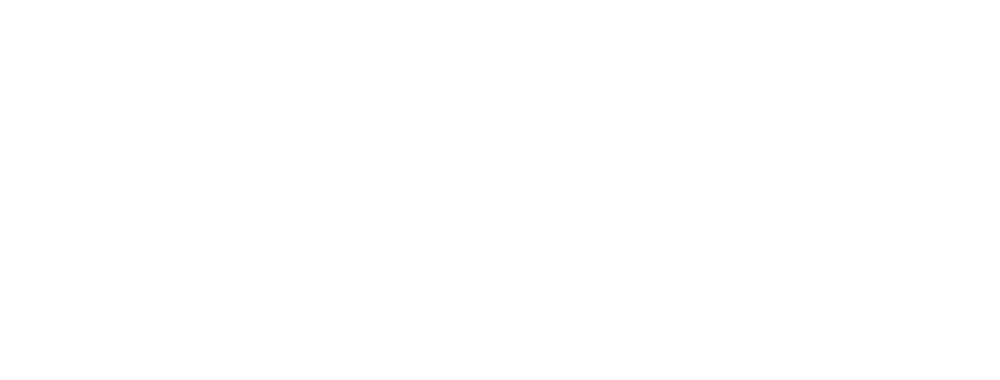
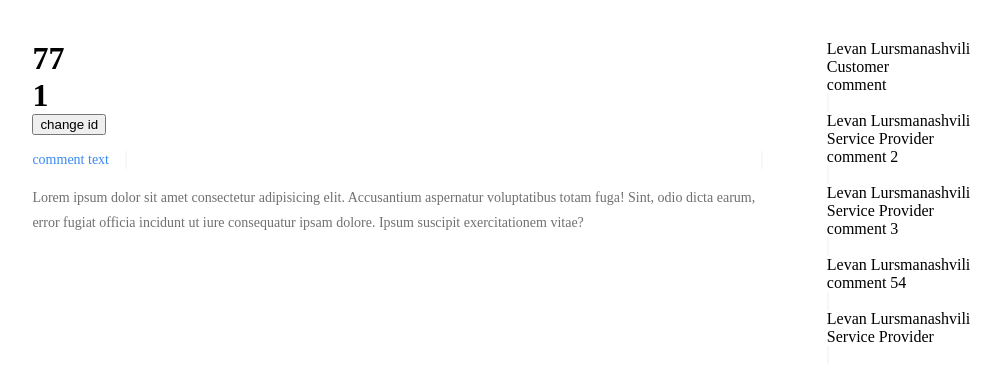
Before and after one commit to Ak-Lo/blog-typescript, a React (Vite) app: page /read-full-article/1 in a window 1280 px wide. Before the commit this address had no page. Shown: the top 380 px of the page, without its empty margins (102-1102 px from the left). Built offline with nearby package versions, Linux system fonts and the light colour scheme.

Commit message:
refactor: reac full article functionality added.

```diff
--- a/src/App.tsx
+++ b/src/App.tsx
@@ -8,7 +8,7 @@
     <BrowserRouter>
       <Routes>
         <Route path="/" element={<BlogLandingPage />} />
-        <Route path="/read-full-article" element={<ReadFullArticle />} />
+        <Route path="/read-full-article/:id" element={<ReadFullArticle />} />
       </Routes>
     </BrowserRouter>
   )
--- a/src/assets/json-data.ts
+++ b/src/assets/json-data.ts
@@ -13,6 +13,7 @@
         title: "როგორ გავარემონტოთ საკამი",
         category: "BUILDING",
         description: "ჩვენი პლატფორმის მიზანია ნდობასთან და ხარისხთან დაკავშირებული პრობლემების გადაჭრა, რომელიც დიდი გამოწვევაა მომსახურების სფეროში.",
+        text: "Lorem ipsum dolor sit amet consectetur adipisicing elit. Accusantium aspernatur voluptatibus totam fuga! Sint, odio dicta earum, error fugiat officia incidunt ut iure consequatur ipsam dolore. Ipsum suscipit exercitationem vitae?",
         publishDate: "27 წუთს წინ"
     },
     {
@@ -21,6 +22,7 @@
         title: "როგორ გავარემონტოთ საკამი",
         category: "EXTERIOR",
         description: "ჩვენი პლატფორმის მიზანია ნდობასთან და ხარისხთან დაკავშირებული პრობლემების გადაჭრა, რომელიც დიდი გამოწვევაა მომსახურების სფეროში.",
+        text: "Lorem ipsum dolor sit amet consectetur adipisicing elit. Accusantium aspernatur voluptatibus totam fuga! Sint, odio dicta earum, error fugiat officia incidunt ut iure consequatur ipsam dolore. Ipsum suscipit exercitationem vitae?",
         publishDate: "27 წუთს წინ"
     },
     {
@@ -29,6 +31,7 @@
         title: "როგორ გავარემონტოთ საკამი",
         category: "BUILDING",
         description: "ჩვენი პლატფორმის მიზანია ნდობასთან და ხარისხთან დაკავშირებული პრობლემების გადაჭრა, რომელიც დიდი გამოწვევაა მომსახურების სფეროში.",
+        text: "Lorem ipsum dolor sit amet consectetur adipisicing elit. Accusantium aspernatur voluptatibus totam fuga! Sint, odio dicta earum, error fugiat officia incidunt ut iure consequatur ipsam dolore. Ipsum suscipit exercitationem vitae?",
         publishDate: "27 წუთს წინ"
     },
     {
@@ -37,6 +40,7 @@
         title: "როგორ გავარემონტოთ საკამი",
         category: "INTERIOR",
         description: "ჩვენი პლატფორმის მიზანია ნდობასთან და ხარისხთან დაკავშირებული პრობლემების გადაჭრა, რომელიც დიდი გამოწვევაა მომსახურების სფეროში.",
+        text: "Lorem ipsum dolor sit amet consectetur adipisicing elit. Accusantium aspernatur voluptatibus totam fuga! Sint, odio dicta earum, error fugiat officia incidunt ut iure consequatur ipsam dolore. Ipsum suscipit exercitationem vitae?",
         publishDate: "27 წუთს წინ"
     },
     {
@@ -45,6 +49,7 @@
         title: "როგორ გავარემონტოთ საკამი",
         category: "INTERIOR",
         description: "ჩვენი პლატფორმის მიზანია ნდობასთან და ხარისხთან დაკავშირებული პრობლემების გადაჭრა, რომელიც დიდი გამოწვევაა მომსახურების სფეროში.",
+        text: "Lorem ipsum dolor sit amet consectetur adipisicing elit. Accusantium aspernatur voluptatibus totam fuga! Sint, odio dicta earum, error fugiat officia incidunt ut iure consequatur ipsam dolore. Ipsum suscipit exercitationem vitae?",
         publishDate: "27 წუთს წინ"
     },
     {
@@ -53,6 +58,7 @@
         title: "როგორ გავარემონტოთ საკამი",
         category: "DESIGN",
         description: "ჩვენი პლატფორმის მიზანია ნდობასთან და ხარისხთან დაკავშირებული პრობლემების გადაჭრა, რომელიც დიდი გამოწვევაა მომსახურების სფეროში.",
+        text: "Lorem ipsum dolor sit amet consectetur adipisicing elit. Accusantium aspernatur voluptatibus totam fuga! Sint, odio dicta earum, error fugiat officia incidunt ut iure consequatur ipsam dolore. Ipsum suscipit exercitationem vitae?",
         publishDate: "27 წუთს წინ"
     }
 ]
--- a/src/components/blog-card/blog-card.tsx
+++ b/src/components/blog-card/blog-card.tsx
@@ -17,7 +17,7 @@
   let navigate = useNavigate();
 
   function redirectToReadFullArticle(){
-    navigate('/read-full-article')
+    navigate(`/read-full-article/${props.id}`)
   }
 
   return (
--- a/src/pages/read-full-article/read-full-article.tsx
+++ b/src/pages/read-full-article/read-full-article.tsx
@@ -1,19 +1,41 @@
-import { useState } from "react";
+import { useEffect, useState } from "react";
 import './read-full-article.css'
 import { useDispatch, useSelector } from "react-redux";
 import type { RootState, AppDispatch } from '../../store/store'
 import { changeId } from "../../features/comments/commentsSlice";
 import BlogComments from "../../components/blog-comments/blog-comments";
+import { useParams } from "react-router-dom";
+import { blogArticlesData } from "../../assets/json-data";
+
+type TArticle = {
+    id: number
+    image: string
+    title: string
+    category: string
+    description: string
+    text: string
+    publishDate: string
+}
+
+const initialState = {
+    id: 0,
+    image: '',
+    title: '',
+    category: '',
+    description: '',
+    text: '',
+    publishDate: ''
+}
 
 function ReadFullArticle(){
+    const { id } = useParams();
 
-    // const [cookies, removeCookie] = useCookies(["ContactiAccessToken"]);
-    const [shareMenuVisible, setShareMenuVisible] = useState(false);
-    const [articleDetails, setArticleDetails] = useState({});
+    const [articleDetails, setArticleDetails] = useState<TArticle>(initialState);
 
     const comments = useSelector((state: RootState) => state.comments);
 
     const dispatch = useDispatch<AppDispatch>();
+
     // let { id } = useParams();
 
     // useEffect(() => {
@@ -62,11 +84,26 @@
 
     //     }
     // }
+useEffect(()=> {
+    function getArticleText() {
+        // Using type narrowing approach
+        if (typeof(id) === "string"){
+            const fullArticleDetail = blogArticlesData.filter(articleData => articleData.id === parseInt(id));
+            setArticleDetails(fullArticleDetail[0])
+        }
+
+        // // using as keyword approach
+        // const articleId = blogArticlesData.filter(article => article.id === parseInt(id as string));
+    }
+    getArticleText()
+},[])
+
 
     return (
         <div className="read-full-article">
             {<div className="article__text">
                 <div className="article__name">{comments.id}</div>
+                <div className="article__name">{id}</div>
                 <button onClick={() => dispatch(changeId())}>change id</button>
                 <div className="blog__info__panel">
                     <div style={{display:'flex', alignItems:'center'}}>
@@ -92,7 +129,7 @@
                     </div>
                 </div>
                 <p className="article__text">
-                    {'Article Content'}
+                    {articleDetails.text}
                 </p>
                 {/* <LeaveCommentTextbox articleId={id} SetMustUpdateComments={SetMustUpdateComments}/>                */}
             </div>}
```
